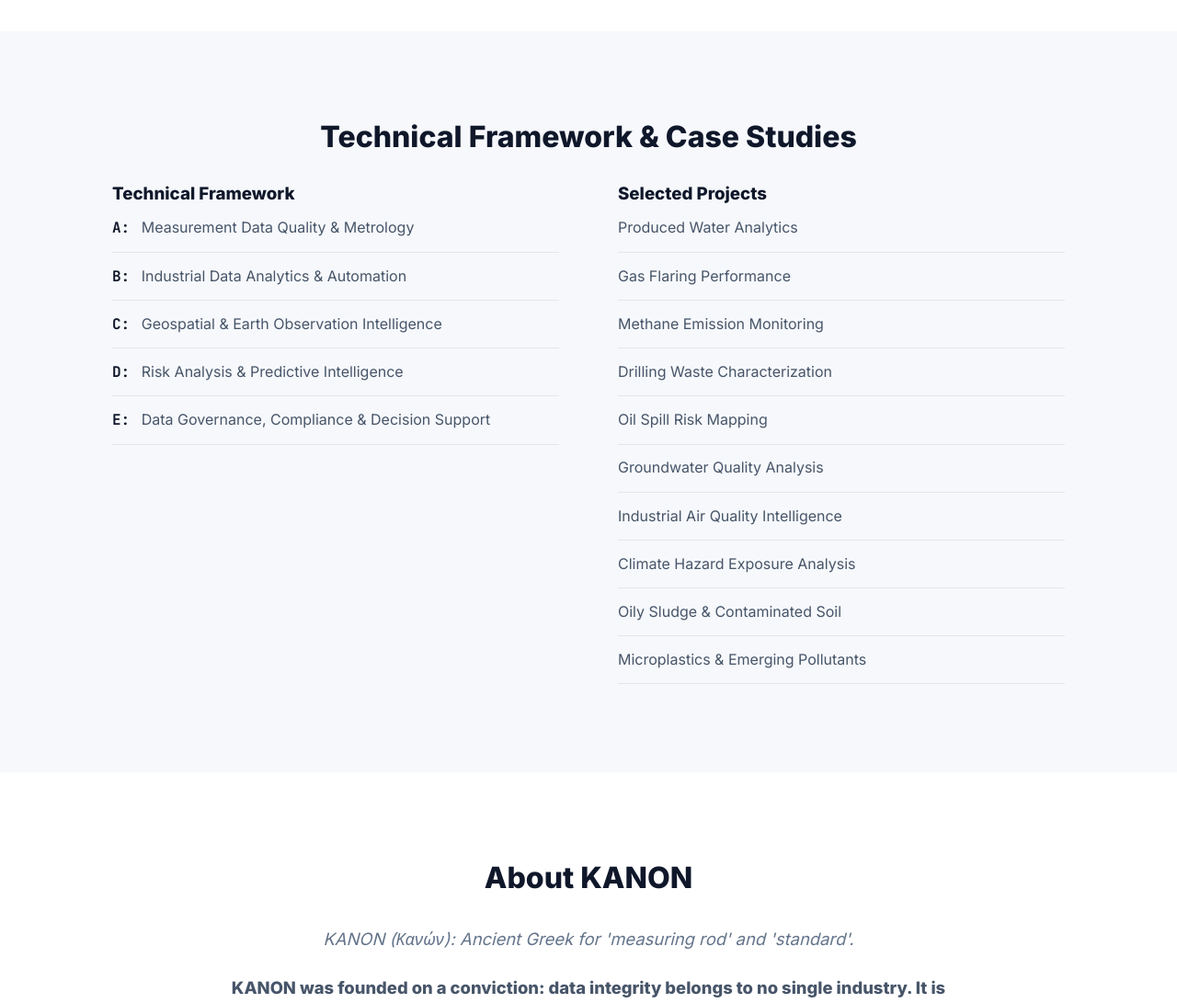
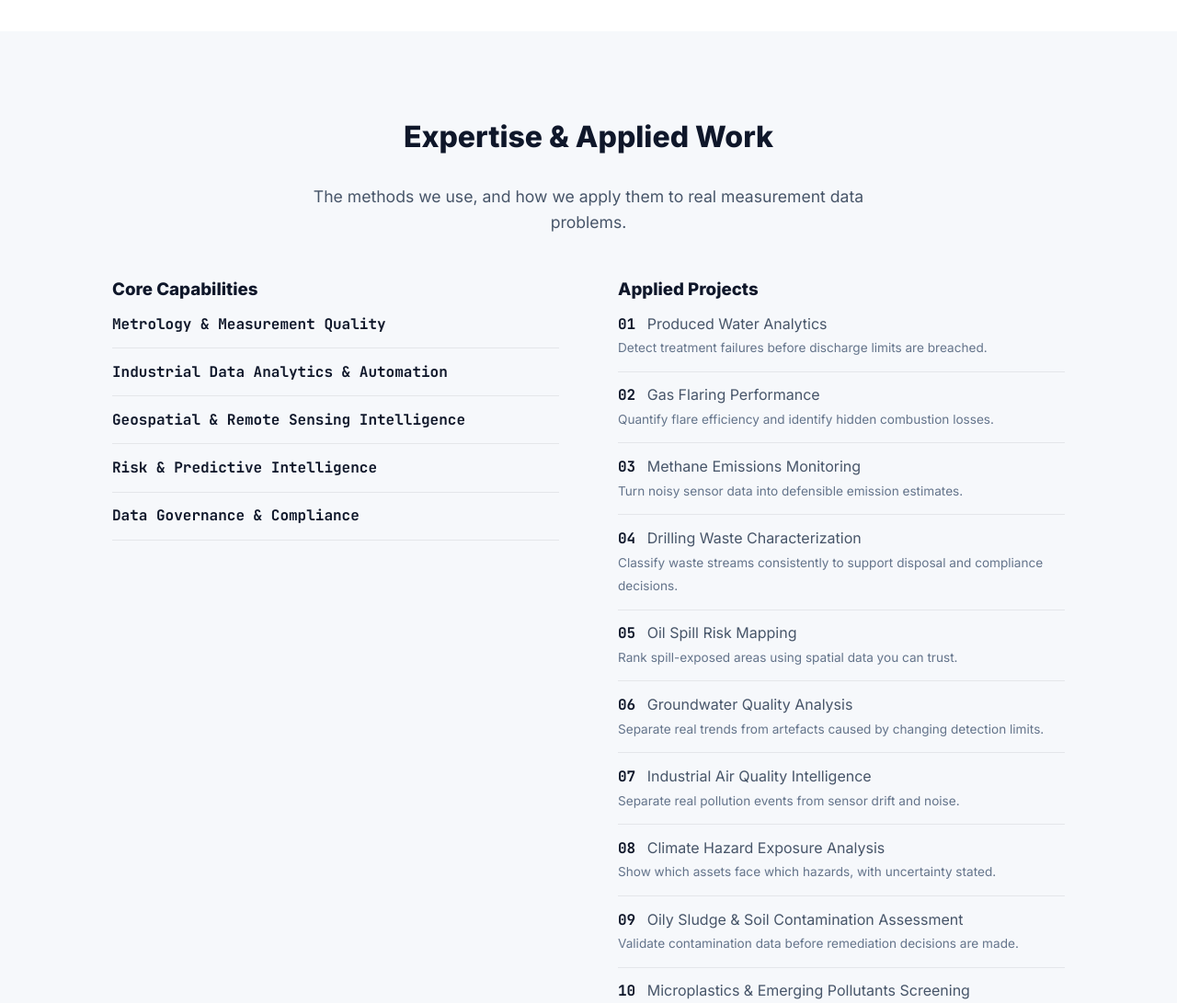
Before and after one commit to farahaniha/KANON-Website, a plain HTML site: page index.html in a window 1280 px wide. Shown: the part 2080-3171 px from the top of the page at 92% size. Drawn offline with Linux system fonts and the light colour scheme.

Commit message:
Restructure portfolio: Expertise & Applied Work section with numbered projects and outcome lines

```diff
--- a/index.html
+++ b/index.html
@@ -76,7 +76,7 @@
         </section>
         <section id="services" class="section">
             <div class="container">
-                <h2>Data Intelligence Capabilities</h2>
+                <h2>Services</h2>
                 <div class="grid-3">
                     <div class="card"><h3>Measurement Quality & Metrology</h3><p>GUM, traceability, and calibration to ensure your foundational measurements are scientifically sound.</p></div>
                     <div class="card"><h3>Data Integrity & Validation</h3><p>QA/QC, anomaly detection, and audit-ready workflows (ALCOA+) for regulated environments.</p></div>
@@ -101,38 +101,42 @@
                 </div>
             </div>
         </section>
+
         <section id="portfolio" class="section">
             <div class="container">
-                <h2>Technical Framework & Case Studies</h2>
+                <h2>Expertise & Applied Work</h2>
+                <p class="section-desc">The methods we use, and how we apply them to real measurement data problems.</p>
+
                 <div class="portfolio-grid">
                     <div class="portfolio-col">
-                        <h3>Technical Framework</h3>
+                        <h3>Core Capabilities</h3>
                         <ul class="method-list">
-                            <li><strong>A:</strong> Measurement Data Quality & Metrology</li>
-                            <li><strong>B:</strong> Industrial Data Analytics & Automation</li>
-                            <li><strong>C:</strong> Geospatial & Earth Observation Intelligence</li>
-                            <li><strong>D:</strong> Risk Analysis & Predictive Intelligence</li>
-                            <li><strong>E:</strong> Data Governance, Compliance & Decision Support</li>
+                            <li><strong>Metrology & Measurement Quality</strong></li>
+                            <li><strong>Industrial Data Analytics & Automation</strong></li>
+                            <li><strong>Geospatial & Remote Sensing Intelligence</strong></li>
+                            <li><strong>Risk & Predictive Intelligence</strong></li>
+                            <li><strong>Data Governance & Compliance</strong></li>
                         </ul>
                     </div>
                     <div class="portfolio-col">
-                        <h3>Selected Projects</h3>
+                        <h3>Applied Projects</h3>
                         <ul class="method-list">
-                            <li>Produced Water Analytics</li>
-                            <li>Gas Flaring Performance</li>
-                            <li>Methane Emission Monitoring</li>
-                            <li>Drilling Waste Characterization</li>
-                            <li>Oil Spill Risk Mapping</li>
-                            <li>Groundwater Quality Analysis</li>
-                            <li>Industrial Air Quality Intelligence</li>
-                            <li>Climate Hazard Exposure Analysis</li>
-                            <li>Oily Sludge & Contaminated Soil</li>
-                            <li>Microplastics & Emerging Pollutants</li>
+                            <li><strong>01</strong> Produced Water Analytics<br><span style="font-size: 0.85rem; color: #64748b;">Detect treatment failures before discharge limits are breached.</span></li>
+                            <li><strong>02</strong> Gas Flaring Performance<br><span style="font-size: 0.85rem; color: #64748b;">Quantify flare efficiency and identify hidden combustion losses.</span></li>
+                            <li><strong>03</strong> Methane Emissions Monitoring<br><span style="font-size: 0.85rem; color: #64748b;">Turn noisy sensor data into defensible emission estimates.</span></li>
+                            <li><strong>04</strong> Drilling Waste Characterization<br><span style="font-size: 0.85rem; color: #64748b;">Classify waste streams consistently to support disposal and compliance decisions.</span></li>
+                            <li><strong>05</strong> Oil Spill Risk Mapping<br><span style="font-size: 0.85rem; color: #64748b;">Rank spill-exposed areas using spatial data you can trust.</span></li>
+                            <li><strong>06</strong> Groundwater Quality Analysis<br><span style="font-size: 0.85rem; color: #64748b;">Separate real trends from artefacts caused by changing detection limits.</span></li>
+                            <li><strong>07</strong> Industrial Air Quality Intelligence<br><span style="font-size: 0.85rem; color: #64748b;">Separate real pollution events from sensor drift and noise.</span></li>
+                            <li><strong>08</strong> Climate Hazard Exposure Analysis<br><span style="font-size: 0.85rem; color: #64748b;">Show which assets face which hazards, with uncertainty stated.</span></li>
+                            <li><strong>09</strong> Oily Sludge & Soil Contamination Assessment<br><span style="font-size: 0.85rem; color: #64748b;">Validate contamination data before remediation decisions are made.</span></li>
+                            <li><strong>10</strong> Microplastics & Emerging Pollutants Screening<br><span style="font-size: 0.85rem; color: #64748b;">Make low-level, method-dependent results comparable and reportable.</span></li>
                         </ul>
                     </div>
                 </div>
             </div>
         </section>
+
         <section id="about" class="section bg-light">
             <div class="container">
                 <h2>About KANON</h2>
```
